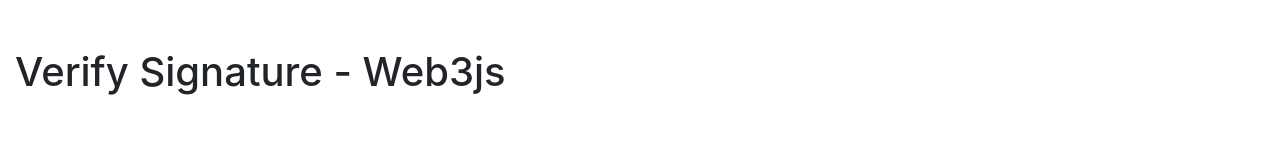
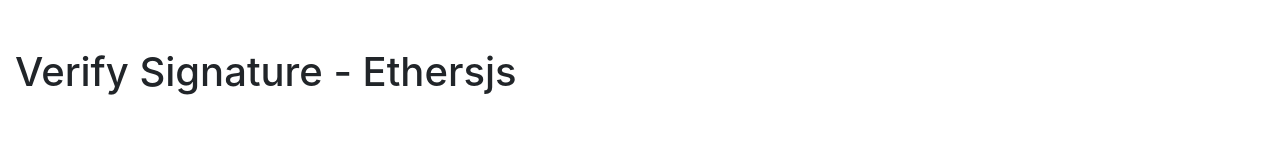
Before and after one commit to mosi-sol/VerifySignature, a plain HTML site: page index-ethersjs.html in a window 1280 px wide. Shown: the top 150 px of the page. Drawn offline with nearby package versions, Linux system fonts and the light colour scheme.

Commit message:
Update index-ethersjs.html

```diff
--- a/index-ethersjs.html
+++ b/index-ethersjs.html
@@ -11,7 +11,7 @@
   <link rel="stylesheet" href="https://cdn.jsdelivr.net/npm/bootstrap@4.6.0/dist/css/bootstrap.min.css" integrity="sha384-B0vP5xmATw1+K9KRQjQERJvTumQW0nPEzvF6L/Z6nronJ3oUOFUFpCjEUQouq2+l" crossorigin="anonymous">
 </head>
 <body class="container-fluid">
-  <h1 class="my-5">Verify Signature - Web3js</h1>
+  <h1 class="my-5">Verify Signature - Ethersjs</h1>
 
   <button onClick="signMessage()" class="btn btn-primary my-2">Sign Message</button>
 
```
